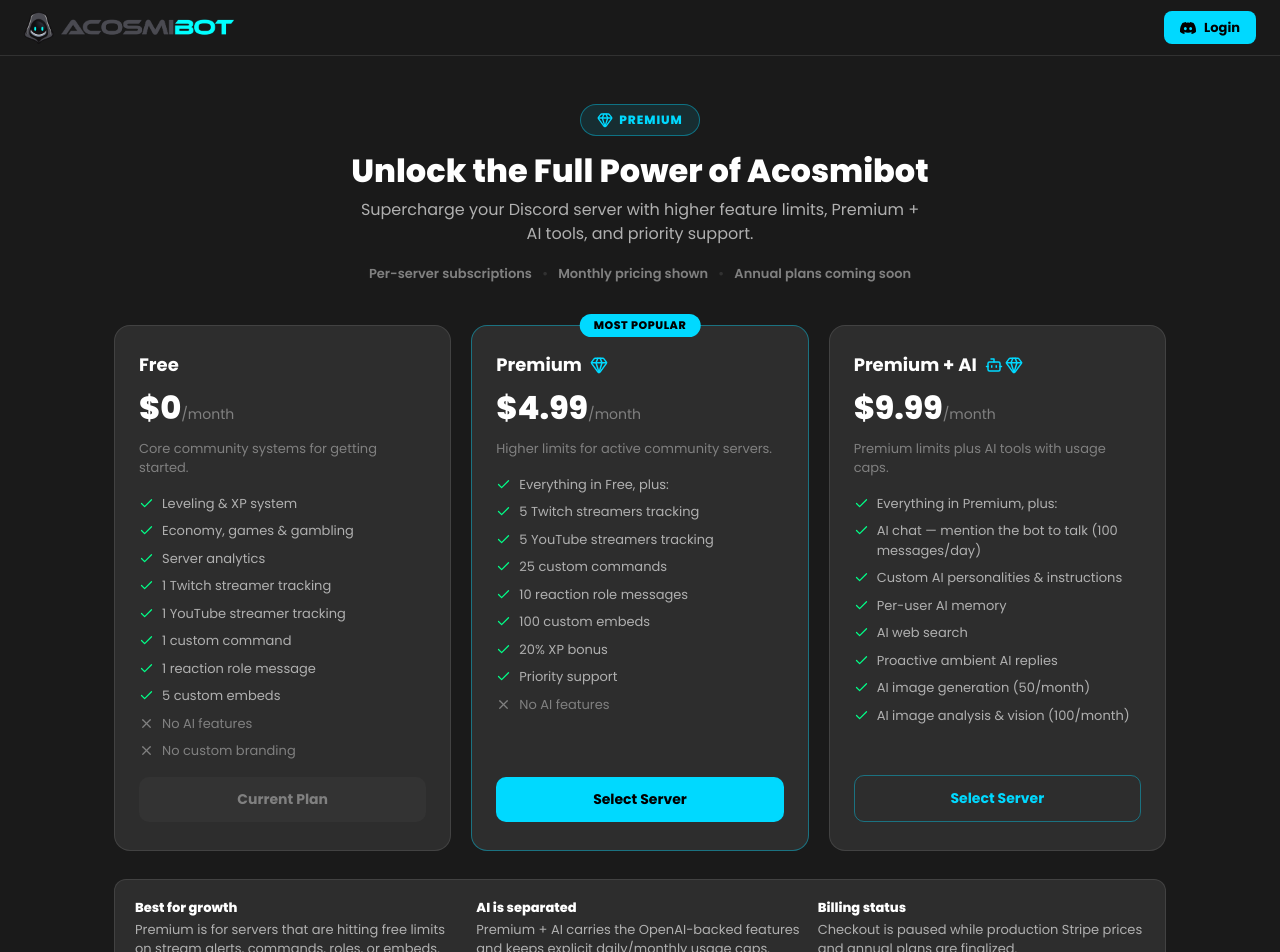
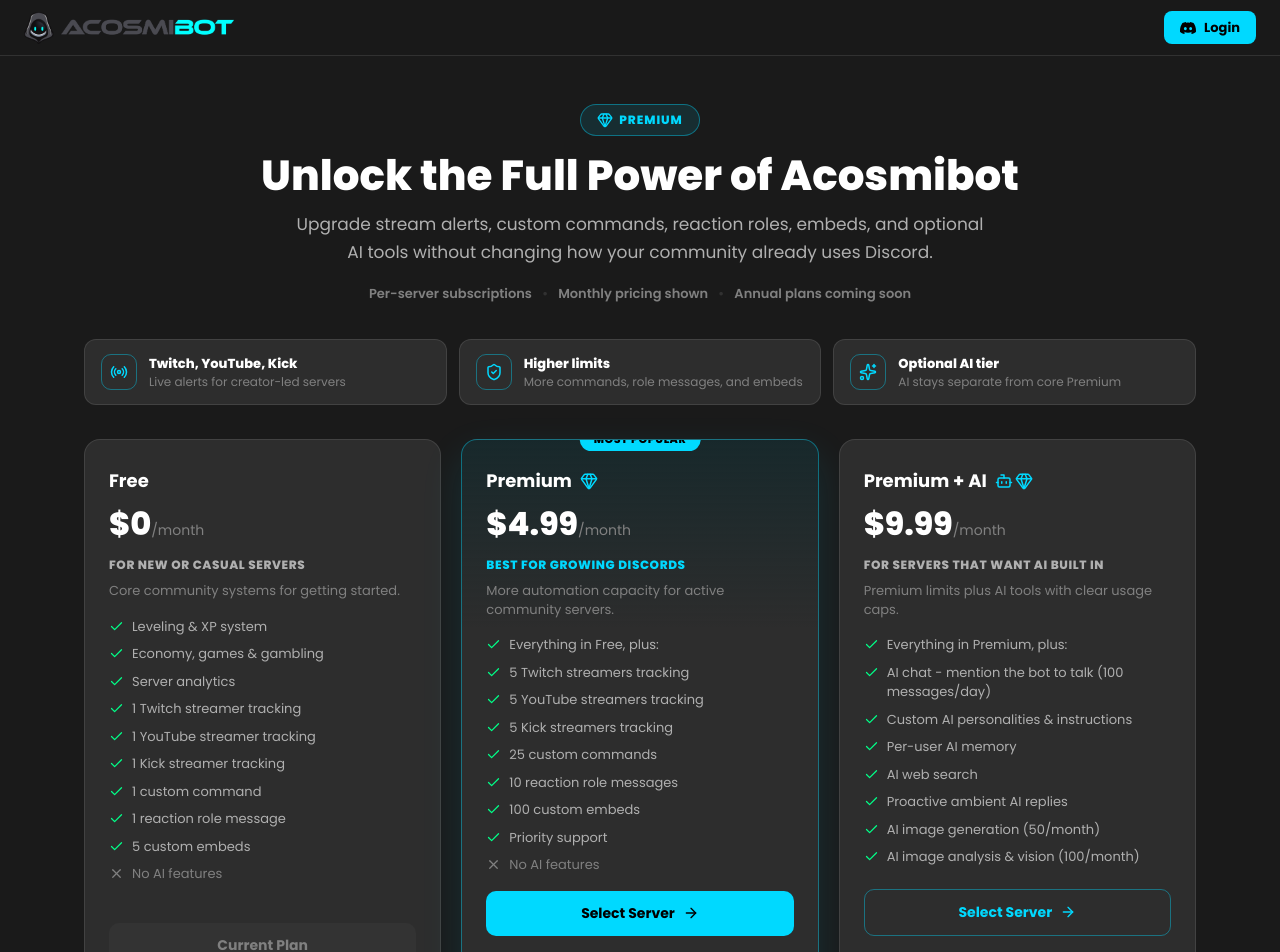
Before and after one commit to acosmic/acosmibot-website, a React (Vite) app: page /premium in a window 1280 px wide. Shown: the top 952 px of the page. Built offline with nearby package versions, Linux system fonts and the light colour scheme.

Commit message:
premium updates

```diff
--- a/src/pages/PremiumPage.tsx
+++ b/src/pages/PremiumPage.tsx
@@ -1,7 +1,7 @@
 import React, { useEffect, useState } from 'react';
 import { useSearchParams } from 'react-router-dom';
 import { useQuery, useQueries } from '@tanstack/react-query';
-import { Bot, Check, Gem, X } from 'lucide-react';
+import { ArrowRight, Bot, Check, Gem, Radio, ShieldCheck, Sparkles, X } from 'lucide-react';
 import { ProfileNav } from '@/components/profile/ProfileNav';
 import { SiteFooter } from '@/components/layout/SiteFooter';
 import { guildApi } from '@/api/guilds';
@@ -23,9 +23,11 @@ interface TierCardDef {
   tier: PremiumTier;
   price: string;
   description: string;
+  fit: string;
   popular?: boolean;
   icon?: React.ReactNode;
   ctaLabel?: string;
+  ctaNote?: string;
   features: Array<{ text: string; disabled?: boolean }>;
 }
 
@@ -34,6 +36,7 @@ const TIERS: TierCardDef[] = [
     tier: 'free',
     price: '$0',
     description: 'Core community systems for getting started.',
+    fit: 'For new or casual servers',
     ctaLabel: 'Current Plan',
     features: [
       { text: 'Leveling & XP system' },
@@ -41,28 +44,30 @@ const TIERS: TierCardDef[] = [
       { text: 'Server analytics' },
       { text: '1 Twitch streamer tracking' },
       { text: '1 YouTube streamer tracking' },
+      { text: '1 Kick streamer tracking' },
       { text: '1 custom command' },
       { text: '1 reaction role message' },
       { text: '5 custom embeds' },
       { text: 'No AI features', disabled: true },
-      { text: 'No custom branding', disabled: true },
     ],
   },
   {
     tier: 'premium',
     price: '$4.99',
-    description: 'Higher limits for active community servers.',
+    description: 'More automation capacity for active community servers.',
+    fit: 'Best for growing Discords',
     popular: true,
     icon: <Gem size={18} />,
     ctaLabel: 'Select Server',
+    ctaNote: BILLING_ENABLED ? 'Billed monthly per server' : 'Checkout opens after billing launch',
     features: [
       { text: 'Everything in Free, plus:' },
       { text: '5 Twitch streamers tracking' },
       { text: '5 YouTube streamers tracking' },
+      { text: '5 Kick streamers tracking' },
       { text: '25 custom commands' },
       { text: '10 reaction role messages' },
       { text: '100 custom embeds' },
-      { text: '20% XP bonus' },
       { text: 'Priority support' },
       { text: 'No AI features', disabled: true },
     ],
@@ -70,12 +75,14 @@ const TIERS: TierCardDef[] = [
   {
     tier: 'premium_plus_ai',
     price: '$9.99',
-    description: 'Premium limits plus AI tools with usage caps.',
+    description: 'Premium limits plus AI tools with clear usage caps.',
+    fit: 'For servers that want AI built in',
     icon: <span style={{ display: 'inline-flex', gap: 2 }}><Bot size={18} /><Gem size={18} /></span>,
     ctaLabel: 'Select Server',
+    ctaNote: BILLING_ENABLED ? 'Billed monthly per server' : 'Checkout opens after billing launch',
     features: [
       { text: 'Everything in Premium, plus:' },
-      { text: 'AI chat — mention the bot to talk (100 messages/day)' },
+      { text: 'AI chat - mention the bot to talk (100 messages/day)' },
       { text: 'Custom AI personalities & instructions' },
       { text: 'Per-user AI memory' },
       { text: 'AI web search' },
@@ -130,9 +137,9 @@ export const PremiumPage: React.FC = () => {
     <div style={{ background: 'var(--bg-primary)', minHeight: '100vh', display: 'flex', flexDirection: 'column' }}>
       <ProfileNav user={user} />
 
-      <div style={{ flex: 1, padding: '48px 24px', maxWidth: '1100px', margin: '0 auto', width: '100%' }}>
+      <div style={{ flex: 1, padding: '48px 24px', maxWidth: '1160px', margin: '0 auto', width: '100%' }}>
         {/* Hero */}
-        <div style={{ textAlign: 'center', marginBottom: '40px' }}>
+        <div style={{ textAlign: 'center', marginBottom: '34px' }}>
           <span style={{
             display: 'inline-flex', alignItems: 'center', gap: '6px',
             background: 'rgba(0,217,255,0.1)', border: '1px solid var(--border-cyan)',
@@ -141,11 +148,18 @@ export const PremiumPage: React.FC = () => {
           }}>
             <Gem size={16} /> PREMIUM
           </span>
-          <h1 style={{ fontSize: '32px', fontWeight: 800, color: 'var(--text-primary)', margin: '16px 0 8px' }}>
+          <h1 style={{
+            fontSize: '42px',
+            lineHeight: 1.05,
+            fontWeight: 900,
+            color: 'var(--text-primary)',
+            margin: '18px auto 12px',
+            maxWidth: '860px',
+          }}>
             Unlock the Full Power of Acosmibot
           </h1>
-          <p style={{ color: 'var(--text-secondary)', fontSize: '16px', maxWidth: '560px', margin: '0 auto' }}>
-            Supercharge your Discord server with higher feature limits, Premium + AI tools, and priority support.
+          <p style={{ color: 'var(--text-secondary)', fontSize: '17px', lineHeight: 1.65, maxWidth: '690px', margin: '0 auto' }}>
+            Upgrade stream alerts, custom commands, reaction roles, embeds, and optional AI tools without changing how your community already uses Discord.
           </p>
           <div style={{
             margin: '18px auto 0',
@@ -166,9 +180,20 @@ export const PremiumPage: React.FC = () => {
           </div>
         </div>
 
+        <div style={{
+          margin: '0 auto 34px',
+          display: 'grid',
+          gridTemplateColumns: 'repeat(auto-fit, minmax(210px, 1fr))',
+          gap: '12px',
+        }}>
+          <PremiumStat icon={<Radio size={18} />} value="Twitch, YouTube, Kick" label="Live alerts for creator-led servers" />
+          <PremiumStat icon={<ShieldCheck size={18} />} value="Higher limits" label="More commands, role messages, and embeds" />
+          <PremiumStat icon={<Sparkles size={18} />} value="Optional AI tier" label="AI stays separate from core Premium" />
+        </div>
+
         {/* Pricing cards */}
         <div style={{
-          display: 'grid', gridTemplateColumns: 'repeat(auto-fit, minmax(280px, 1fr))',
+          display: 'grid', gridTemplateColumns: 'repeat(auto-fit, minmax(300px, 1fr))',
           gap: '20px', alignItems: 'stretch',
         }}>
           {TIERS.map((t) => (
@@ -191,9 +216,9 @@ export const PremiumPage: React.FC = () => {
           gridTemplateColumns: 'repeat(auto-fit, minmax(220px, 1fr))',
           gap: '14px',
         }}>
-          <PremiumNote title="Best for growth" text="Premium is for servers that are hitting free limits on stream alerts, commands, roles, or embeds." />
+          <PremiumNote title="Best for growth" text="Premium is for servers that are hitting free limits on creator alerts, commands, roles, or embeds." />
           <PremiumNote title="AI is separated" text="Premium + AI carries the OpenAI-backed features and keeps explicit daily/monthly usage caps." />
-          <PremiumNote title="Billing status" text="Checkout is paused while production Stripe prices and annual plans are finalized." />
+          <PremiumNote title="Billing status" text="Checkout is paused while prices and annual plans are finalized." />
         </div>
       </div>
 
@@ -220,10 +245,14 @@ const TierCard: React.FC<{
 }> = ({ def, onSelect }) => (
   <div style={{
     position: 'relative',
-    background: 'var(--bg-card)',
+    overflow: 'hidden',
+    background: def.popular
+      ? 'linear-gradient(180deg, rgba(0,217,255,0.08), var(--bg-card) 34%)'
+      : 'var(--bg-card)',
     border: `1px solid ${def.popular ? 'var(--border-cyan)' : 'var(--border-light)'}`,
-    borderRadius: '16px', padding: '28px 24px',
+    borderRadius: '16px', padding: '30px 24px 24px',
     display: 'flex', flexDirection: 'column', gap: '16px',
+    boxShadow: def.popular ? '0 16px 42px rgba(0, 217, 255, 0.12)' : 'none',
   }}>
     {def.popular && (
       <span style={{
@@ -246,6 +275,16 @@ const TierCard: React.FC<{
       <div style={{ marginTop: '8px' }}>
         <span style={{ fontSize: '32px', fontWeight: 800, color: 'var(--text-primary)' }}>{def.price}</span>
         <span style={{ fontSize: '14px', color: 'var(--text-muted)' }}>/month</span>
+      </div>
+      <div style={{
+        marginTop: '8px',
+        color: def.popular ? 'var(--primary-color)' : 'var(--text-secondary)',
+        fontSize: '12px',
+        fontWeight: 800,
+        textTransform: 'uppercase',
+        letterSpacing: '0.05em',
+      }}>
+        {def.fit}
       </div>
       <p style={{ margin: '8px 0 0', color: 'var(--text-muted)', fontSize: '13px', lineHeight: 1.45 }}>
         {def.description}
@@ -277,10 +316,20 @@ const TierCard: React.FC<{
             border: def.popular ? 'none' : '1px solid var(--border-cyan)',
             borderRadius: '10px', padding: '12px', fontSize: '14px', fontWeight: 700,
             cursor: 'pointer',
+            display: 'inline-flex',
+            alignItems: 'center',
+            justifyContent: 'center',
+            gap: '8px',
           }}
         >
           {def.ctaLabel ?? 'Select Server'}
+          <ArrowRight size={16} />
         </button>
+        {def.ctaNote && (
+          <div style={{ minHeight: '16px', color: 'var(--text-muted)', fontSize: '11px', textAlign: 'center' }}>
+            {def.ctaNote}
+          </div>
+        )}
       </>
     ) : (
       <button disabled style={{
@@ -290,6 +339,36 @@ const TierCard: React.FC<{
         {def.ctaLabel ?? 'Current Plan'}
       </button>
     )}
+  </div>
+);
+
+const PremiumStat: React.FC<{ icon: React.ReactNode; value: string; label: string }> = ({ icon, value, label }) => (
+  <div style={{
+    border: '1px solid var(--border-light)',
+    borderRadius: '12px',
+    background: 'var(--bg-card)',
+    padding: '14px 16px',
+    display: 'flex',
+    alignItems: 'center',
+    gap: '12px',
+  }}>
+    <div style={{
+      width: 36,
+      height: 36,
+      borderRadius: '10px',
+      border: '1px solid var(--border-cyan)',
+      color: 'var(--primary-color)',
+      display: 'flex',
+      alignItems: 'center',
+      justifyContent: 'center',
+      flexShrink: 0,
+    }}>
+      {icon}
+    </div>
+    <div>
+      <div style={{ color: 'var(--text-primary)', fontSize: '13px', fontWeight: 800 }}>{value}</div>
+      <div style={{ color: 'var(--text-muted)', fontSize: '12px', lineHeight: 1.35 }}>{label}</div>
+    </div>
   </div>
 );
 
```
